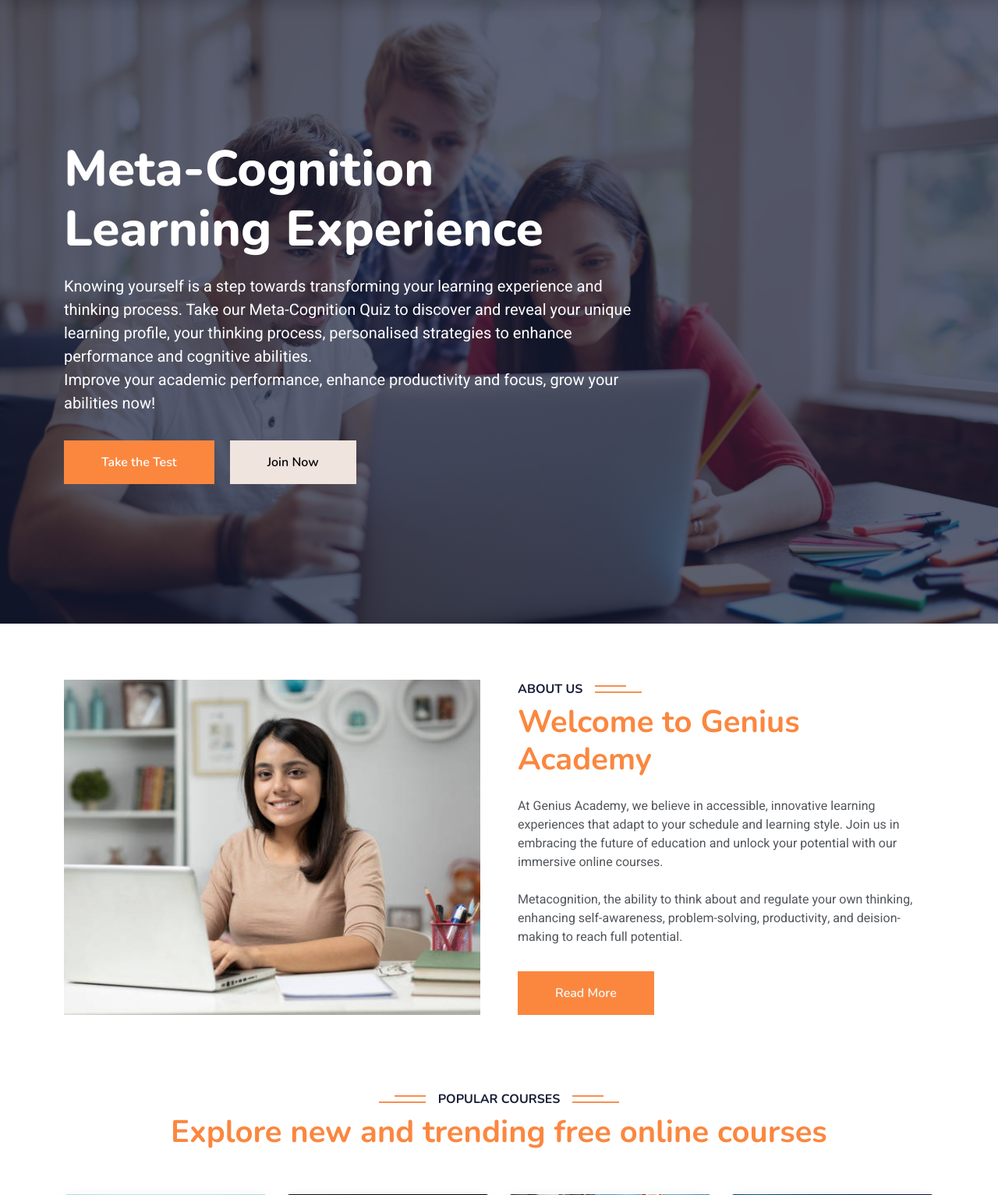
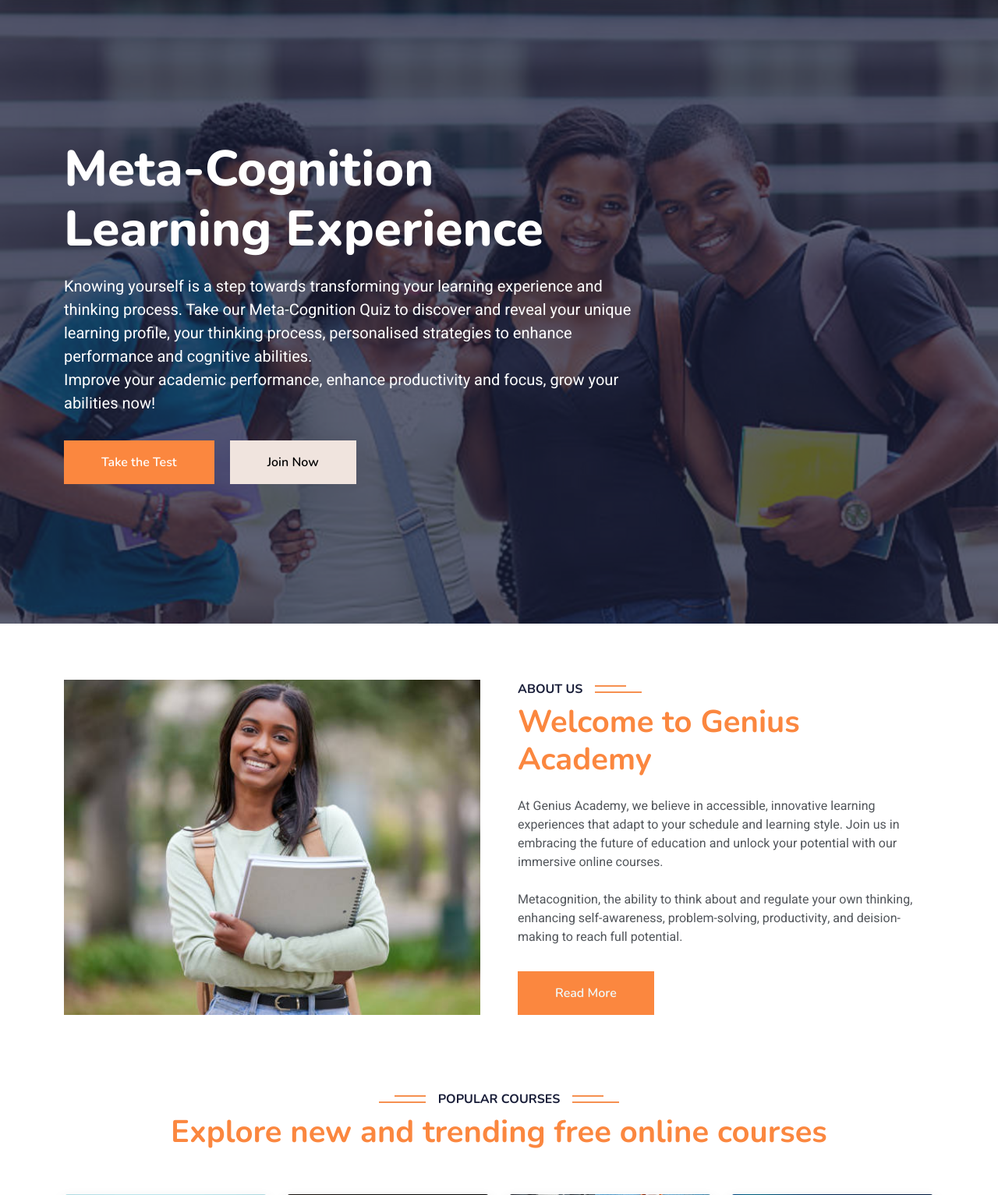
Before and after one commit to manaf-dev/metacognition, a Django app: page / in a window 1280 px wide. Shown: the part 75-1608 px from the top of the page at 78% size. Run offline with Django 5.2, Linux system fonts and the light colour scheme; some libraries are stand-ins or nearby versions.

Commit message:
Changed hero ang about image

```diff
--- a/courses/templates/courses/home.html
+++ b/courses/templates/courses/home.html
@@ -8,7 +8,7 @@
 <div class="container-fluid p-0 mb-4">
     <div class="owl-carousel header-carousel position-relative">
         <div class="owl-carousel-item position-relative">
-            <img class="img-fluid" src="{% static 'img/carousel-2.jpg' %}" alt="">
+            <img class="img-fluid" src="{% static 'img/students.jpg' %}" alt="">
             <div class="position-absolute top-0 start-0 w-100 h-100 d-flex align-items-center"
                 style="background: rgba(24, 29, 56, .7);">
                 <div class="container">
@@ -41,7 +41,7 @@
         <div class="row g-5">
             <div class="col-lg-6 wow fadeInUp" data-wow-delay="0.1s" style="min-height: 400px;">
                 <div class="position-relative h-100">
-                    <img class="img-fluid position-absolute w-100 h-100" src="{% static 'img/about.jpg' %}" alt=""
+                    <img class="img-fluid position-absolute w-100 h-100" src="{% static 'img/student.jpg' %}" alt=""
                         style="object-fit: cover;">
                 </div>
             </div>
--- a/templates/navbar.html
+++ b/templates/navbar.html
@@ -11,8 +11,8 @@
 
         {% if user.is_authenticated %}
             <a href="{% url 'home' %}" class="nav-item nav-link active">Home</a>
+            <a href="https://metacognition.streamlit.app" target="_blank" class="nav-item nav-link">Take the Test</a>
             <a href="{% url 'all_courses' %}" class="nav-item nav-link">Courses</a>
-            <a href="https://metacognition.streamlit.app" target="_blank" class="nav-item nav-link">Take the Test</a>
             <span class="nav-item nav-link"></span>
             <div class="nav-item dropdown">
                 <span class="nav-link dropdown-toggle" data-bs-toggle="dropdown"><i class="fa fa-user"></i> Hi {{user.username}}</span>
```
Also changed, not shown: static/img/student.jpg (added), static/img/students.jpg (added).
